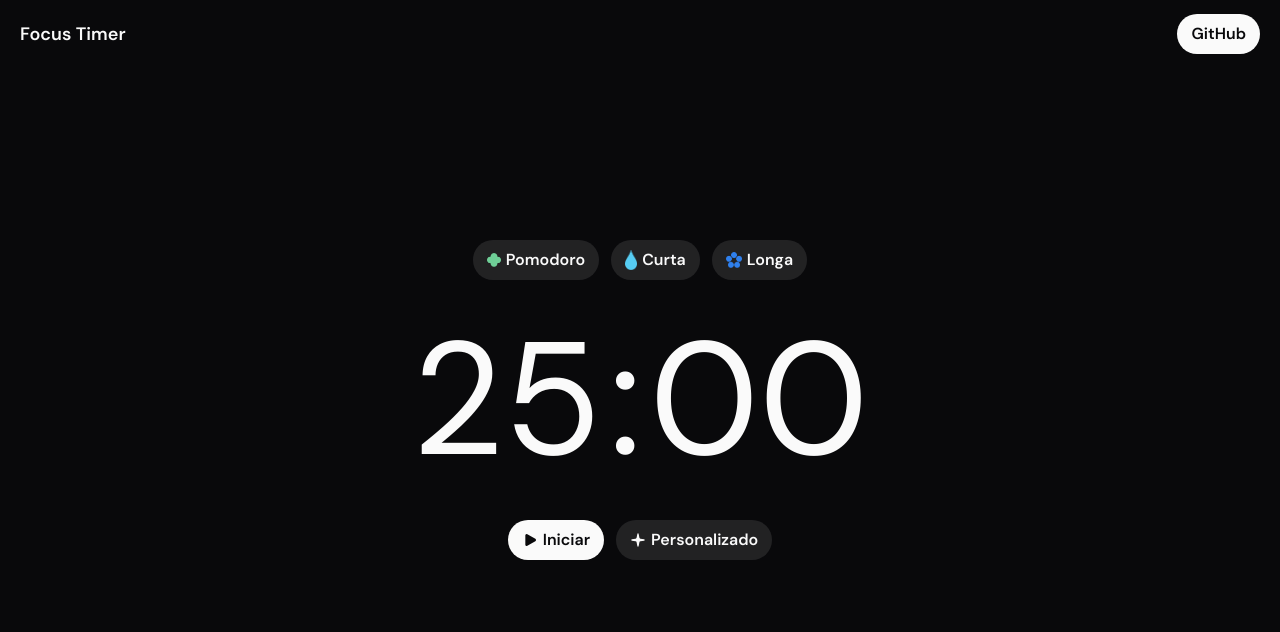
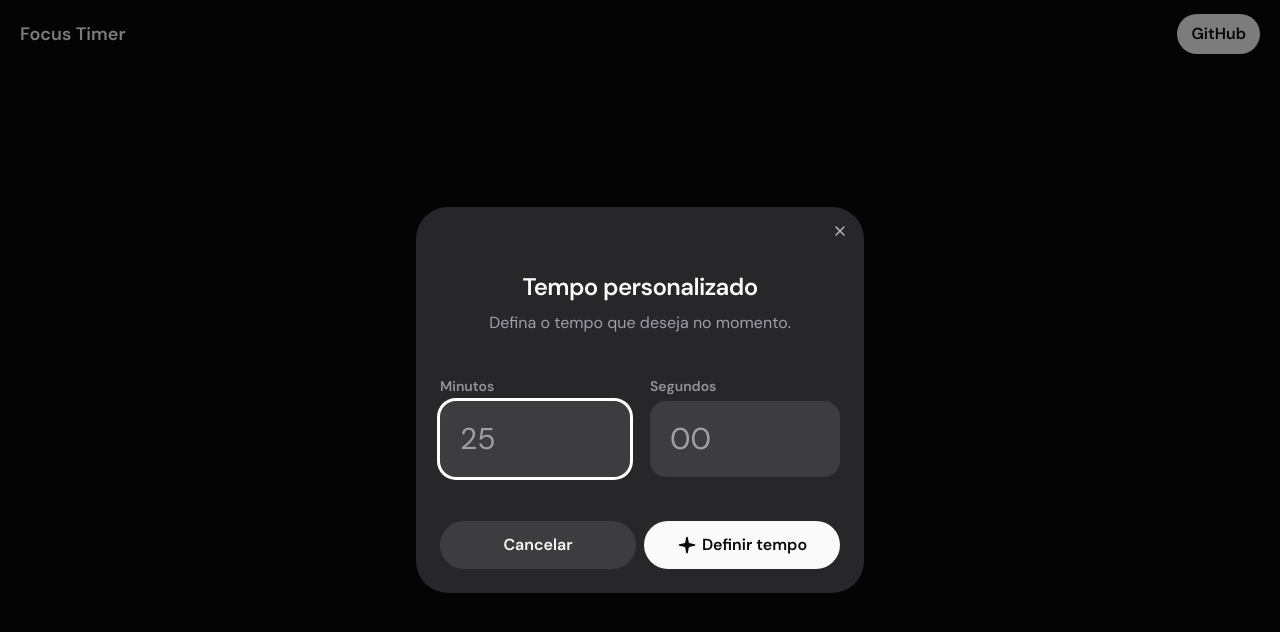
Before and after one commit to RyanGabr/focus-timer, a React (Vite) app: page / in a window 1280 px wide. Both pictures are taken after a click on the button "Personalizado". Shown: the top 632 px of the page. Built offline with nearby package versions, Linux system fonts and the light colour scheme.

Commit message:
features: Custom timer

```diff
--- a/package.json
+++ b/package.json
@@ -10,6 +10,7 @@
     "preview": "vite preview"
   },
   "dependencies": {
+    "@hookform/resolvers": "^5.1.1",
     "@radix-ui/react-dialog": "^1.1.14",
     "@radix-ui/react-label": "^2.1.7",
     "@tailwindcss/vite": "^4.1.11",
@@ -18,8 +19,10 @@
     "lucide-react": "^0.525.0",
     "react": "^18.2.0",
     "react-dom": "^18.2.0",
+    "react-hook-form": "^7.60.0",
     "tailwind-merge": "^3.3.1",
-    "tailwindcss": "^4.1.11"
+    "tailwindcss": "^4.1.11",
+    "zod": "^4.0.5"
   },
   "devDependencies": {
     "@eslint/js": "^9.30.1",
--- a/src/components/dialog.tsx
+++ b/src/components/dialog.tsx
@@ -58,7 +58,7 @@ function DialogContent({
       <DialogPrimitive.Content
         data-slot="dialog-content"
         className={cn(
-          "bg-white/10 data-[state=open]:animate-in data-[state=closed]:animate-out data-[state=closed]:fade-out-0 data-[state=open]:fade-in-0 data-[state=closed]:zoom-out-95 data-[state=open]:zoom-in-95 fixed top-[50%] left-[50%] z-50 grid w-full max-w-[calc(100%-2rem)] translate-x-[-50%] translate-y-[-50%] gap-4 rounded-4xl p-6 shadow-lg duration-200 sm:max-w-lg",
+          "bg-secondary data-[state=open]:animate-in data-[state=closed]:animate-out data-[state=closed]:fade-out-0 data-[state=open]:fade-in-0 data-[state=closed]:zoom-out-95 data-[state=open]:zoom-in-95 fixed top-[50%] left-[50%] z-50 grid w-full max-w-[calc(100%-2rem)] translate-x-[-50%] translate-y-[-50%] gap-4 rounded-4xl p-6 shadow-lg duration-200 sm:max-w-lg",
           className
         )}
         {...props}
--- a/src/components/input.tsx
+++ b/src/components/input.tsx
@@ -1,10 +1,11 @@
-import * as React from "react"
+import * as React from "react";
+import { cn } from "@/lib/utils";
 
-import { cn } from "@/lib/utils"
-
-function Input({ className, type, ...props }: React.ComponentProps<"input">) {
+const Input = React.forwardRef<HTMLInputElement, React.ComponentProps<"input">>(
+  ({ className, type, ...props }, ref) => {
     return (
       <input
+        ref={ref}
         type={type}
         data-slot="input"
         className={cn(
@@ -15,7 +16,10 @@ function Input({ className, type, ...props }: React.ComponentProps<"input">) {
         )}
         {...props}
       />
-  )
+    );
   }
+);
 
-export { Input }
+Input.displayName = "Input";
+
+export { Input };
--- a/src/features/controls/controls.tsx
+++ b/src/features/controls/controls.tsx
@@ -1,7 +1,8 @@
 import { Button } from "@/components/button";
 import { useTimer } from "@/context/timer-context";
-import { Pause, Play, Sparkle } from "lucide-react";
+import { Pause, Play } from "lucide-react";
 import { useEffect, useRef, useState } from "react";
+import { CustomTimer } from "./custom-timer";
 
 export function Controls() {
   const intervalRef = useRef(0);
@@ -43,10 +44,7 @@ export function Controls() {
         )}
         {isTimerActive ? "Pausar" : "Iniciar"}
       </Button>
-      <Button variant="secondary">
-        <Sparkle className="fill-zinc-50 text-transparent" size={16} />
-        Personalizado
-      </Button>
+      <CustomTimer />
     </div>
   );
 }
--- /dev/null
+++ b/src/features/controls/custom-timer.tsx
@@ -0,0 +1,109 @@
+import { Button } from "@/components/button";
+import { Input } from "@/components/input";
+import { Label } from "@/components/label";
+import { Sparkle } from "lucide-react";
+import {
+  Dialog,
+  DialogClose,
+  DialogContent,
+  DialogDescription,
+  DialogFooter,
+  DialogHeader,
+  DialogTitle,
+  DialogTrigger,
+} from "@/components/dialog";
+import { useTimer } from "@/context/timer-context";
+
+import { useForm } from "react-hook-form";
+import { zodResolver } from "@hookform/resolvers/zod";
+import type { CustomTimerType } from "@/types/custom-timer-type";
+import { handleSetCustomTimerSchema } from "@/schemas/custom-timer-schema";
+import { useState } from "react";
+
+export function CustomTimer() {
+  const { secondsAmount, setSecondsAmount } = useTimer();
+  const [isDialogOpen, setIsDialogOpen] = useState(false);
+
+  const minutes = Math.floor(secondsAmount / 60);
+  const seconds = secondsAmount % 60;
+
+  const {
+    register,
+    handleSubmit,
+    formState: { errors },
+    reset,
+  } = useForm({
+    resolver: zodResolver(handleSetCustomTimerSchema),
+  });
+
+  function handleSetCustomTimer(data: CustomTimerType) {
+    const customTimer = data.minutes * 60 + data.seconds;
+
+    setSecondsAmount(customTimer);
+    setIsDialogOpen(false);
+
+    reset();
+  }
+
+  return (
+    <Dialog open={isDialogOpen} onOpenChange={setIsDialogOpen}>
+      <DialogTrigger asChild>
+        <Button variant="secondary">
+          <Sparkle className="fill-zinc-50 text-transparent" size={16} />
+          Personalizado
+        </Button>
+      </DialogTrigger>
+      <DialogContent className="w-md">
+        <DialogHeader className="items-center pt-10">
+          <DialogTitle className="text-2xl tracking-tight">
+            Tempo personalizado
+          </DialogTitle>
+          <DialogDescription className="text-base">
+            Defina o tempo que deseja no momento.
+          </DialogDescription>
+        </DialogHeader>
+        <form
+          id="custom-timer-form"
+          onSubmit={handleSubmit(handleSetCustomTimer)}
+          className="flex gap-5 my-7"
+        >
+          <div className="space-y-2">
+            <Label className="text-white/50">Minutos</Label>
+            <Input
+              {...register("minutes")}
+              className="p-5 text-3xl"
+              placeholder={String(minutes).padStart(2, "0")}
+            />
+            {errors.minutes && (
+              <span className="font-semibold">{errors.minutes.message}</span>
+            )}
+          </div>
+          <div className="space-y-2">
+            <Label className="text-white/50">Segundos</Label>
+            <Input
+              {...register("seconds")}
+              className="p-5 text-3xl"
+              placeholder={String(seconds).padStart(2, "0")}
+            />
+            {errors.seconds && (
+              <span className="font-semibold">{errors.seconds.message}</span>
+            )}
+          </div>
+        </form>
+        <DialogFooter className="w-full">
+          <DialogClose asChild className="flex-1">
+            <Button variant="secondary">Cancelar</Button>
+          </DialogClose>
+          <Button
+            type="submit"
+            className="flex-1 py-3"
+            form="custom-timer-form"
+          >
+            <Sparkle className="fill-zinc-950 text-transparent" size={20} />
+            Definir tempo
+          </Button>
+        </DialogFooter>
+      </DialogContent>
+    </Dialog>
+  );
+}
--- /dev/null
+++ b/src/schemas/custom-timer-schema.ts
@@ -0,0 +1,12 @@
+import { z } from "zod";
+
+export const handleSetCustomTimerSchema = z.object({
+  minutes: z.coerce
+    .number("Formato inválido")
+    .max(999, "Máximo permitido 999")
+    .min(0, "Mínimo permitido 0"),
+  seconds: z.coerce
+    .number("Formato inválido")
+    .max(999, "Máximo permitido 999")
+    .min(0, "Mínimo permitido 0"),
+});
--- /dev/null
+++ b/src/types/custom-timer-type.ts
@@ -0,0 +1,4 @@
+import type { handleSetCustomTimerSchema } from "@/schemas/custom-timer-schema";
+import type z from "zod";
+
+export type CustomTimerType = z.infer<typeof handleSetCustomTimerSchema>;
```
Also changed, not shown: 1 other file (tests, documents, lock files or other folders). Lines whose indentation alone changed are shown as unchanged.
